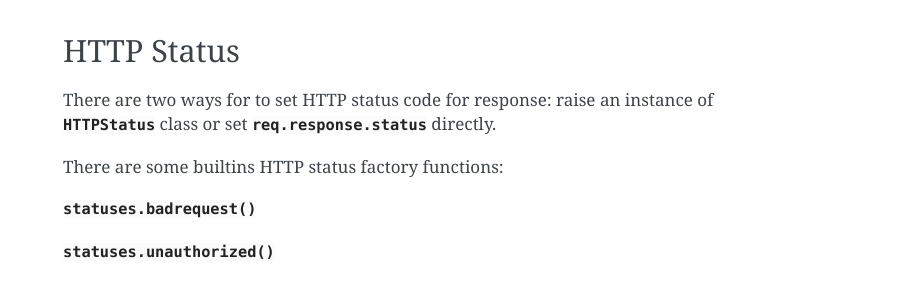
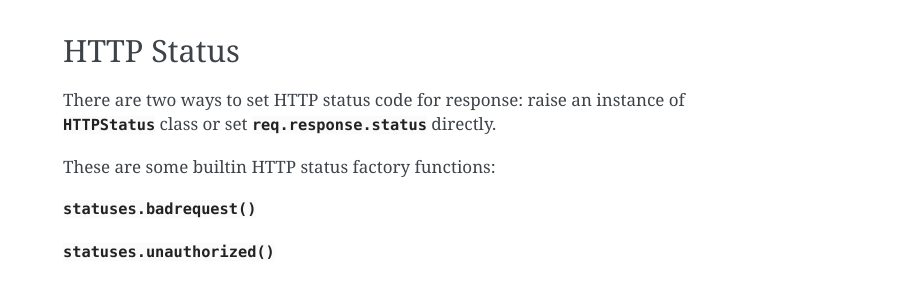
Before and after one commit to yhttp/yhttp, a Sphinx documentation site: the page built from sphinx/cookbook.rst, in a window 1280 px wide and 900 px high, scrolled down 1853 px. Shown: the part 172-454 px from the top of the window, without its empty margins (357-1280 px from the left). Built offline with Sphinx 7.4.7, drawn with Linux system fonts in a browser that asks for light colours; some of the changed text lies outside the part shown.

Commit message:
Fix typos in Docs

```diff
--- a/sphinx/cookbook.rst
+++ b/sphinx/cookbook.rst
@@ -51,7 +51,7 @@ A painless way to test our code is `bddrest
 Form
 ----
 
-Use :attr:`req.form <yhttp.Request.form>` as a dictionary for access the submitted fields.
+Use :attr:`req.form <yhttp.Request.form>` as a dictionary to access the submitted fields.
 
 
 .. testsetup:: cookbook/form
@@ -136,11 +136,11 @@ Then use your configration keys like:
 HTTP Status
 -----------
 
-There are two ways for to set HTTP status code for response: raise an instance
+There are two ways to set HTTP status code for response: raise an instance
 of :class:`.HTTPStatus` class or set
 :attr:`req.response.status <yhttp.Response.status>` directly.
 
-There are some builtins HTTP status factory functions:
+These are some builtin HTTP status factory functions:
 
 :func:`.statuses.badrequest`
 
@@ -274,7 +274,7 @@ and :meth:`.Application.staticdirectory` to complete this mission!
 HTTP Cookie
 -----------
 
-There is how to use :attr:`req.cookies <yhttp.Request.cookies>`:
+This is how to use :attr:`req.cookies <yhttp.Request.cookies>`:
 
 .. testsetup:: cookbook/cookie
 
--- a/sphinx/tutorials/quickstart.rst
+++ b/sphinx/tutorials/quickstart.rst
@@ -1,10 +1,10 @@
 Quick Start
 ===========
 
-There is how to serve a simple string using `yhttp`.
+This is how to serve a simple string using `yhttp`.
 
 
-Install ``yhttp`` if you are not installed it yet. it's highly recommended to
+Install ``yhttp`` if you've not installed it yet. it's highly recommended to
 use virtual environment before that. I use
 `virtualenvwrapper <https://virtualenvwrapper.readthedocs.io/en/latest/>`_.
 
```
Also changed, not shown: other parts of sphinx/cookbook.rst (+4 -4 lines).
